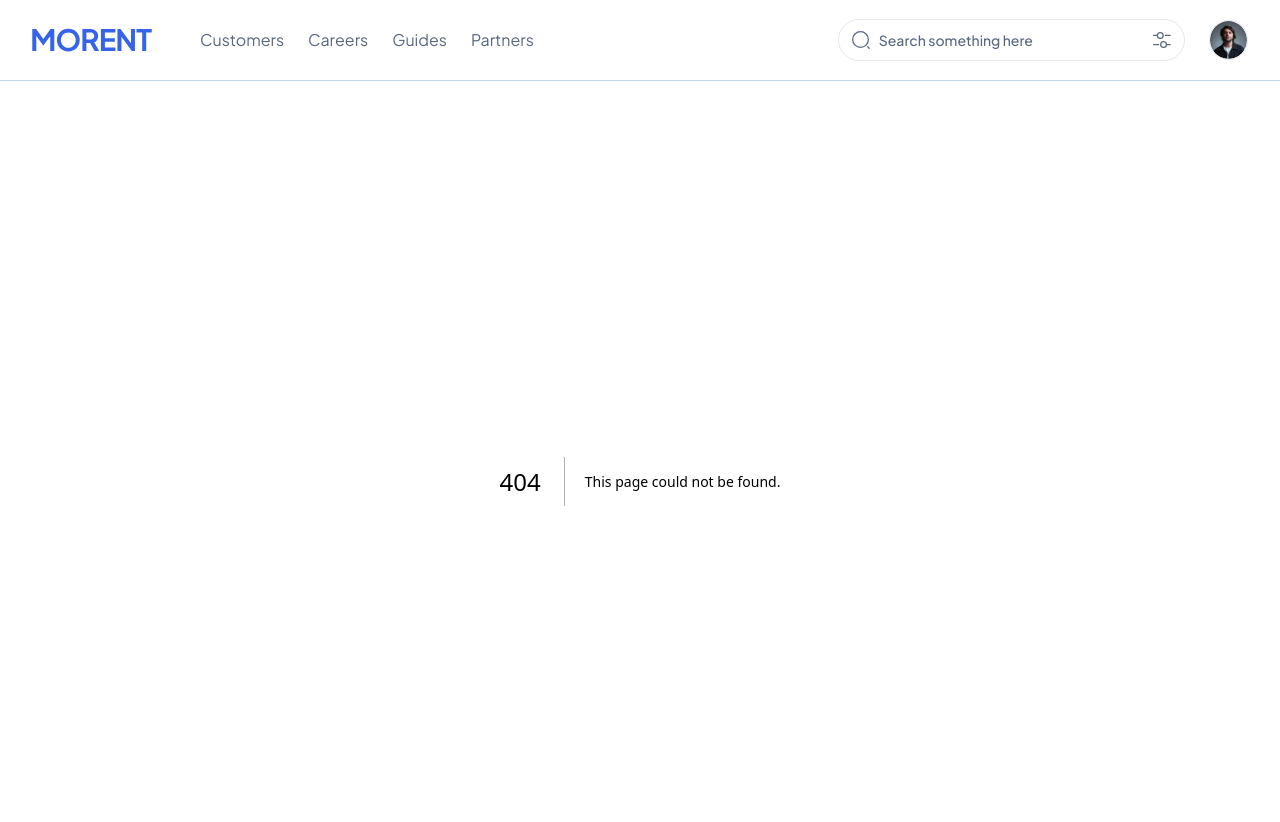
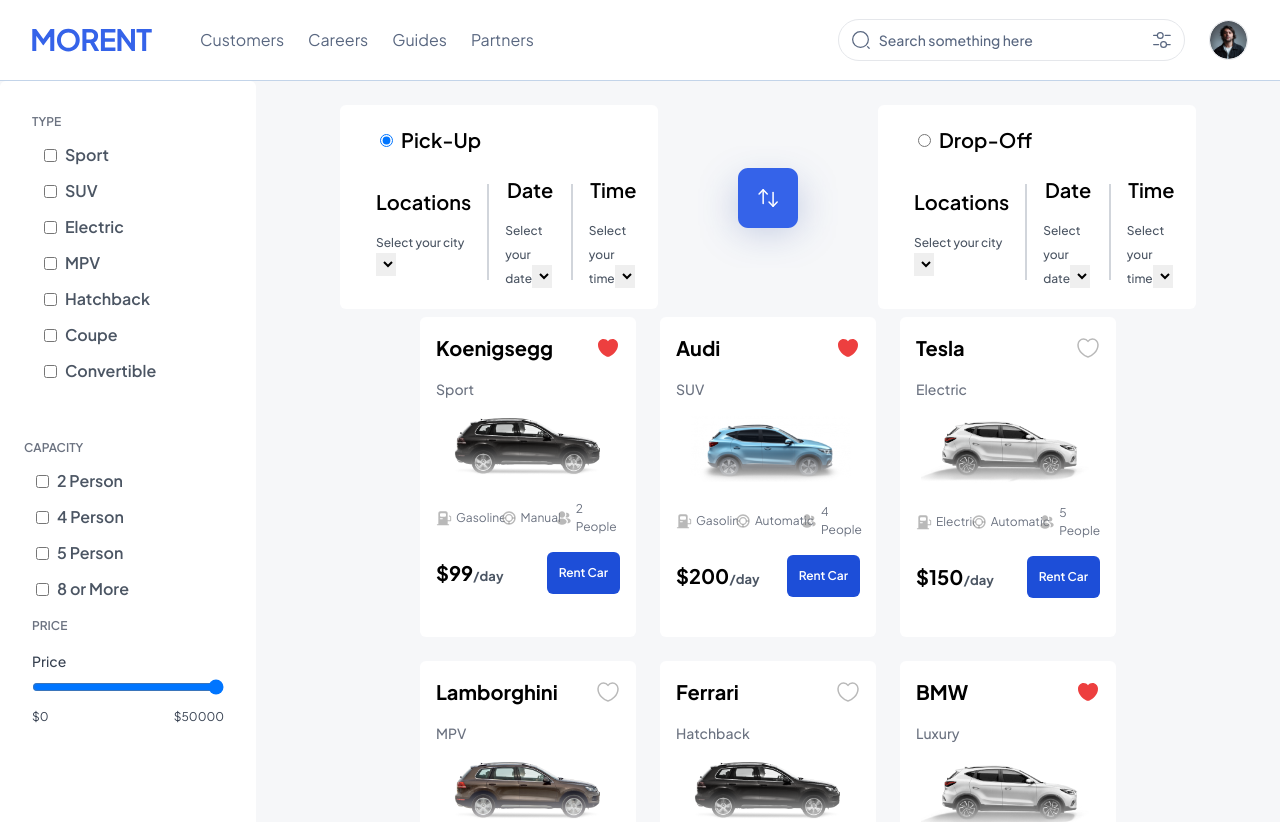
Before and after one commit to wassimrahali/CarMoent-From-Figma, a Next.js app: page /cars in a window 1280 px wide. Before the commit this address had no page. Shown: the top 822 px of the page. Built offline with nearby package versions, Linux system fonts and the light colour scheme.

Commit message:
page of search

```diff
--- /dev/null
+++ b/src/app/cars/page.tsx
@@ -0,0 +1,14 @@
+import React from 'react'
+import CarListSideBar from '../components/CarListSideBar'
+import { cars } from '../constants'
+
+const car = () => {
+  return (
+    <div>
+              <CarListSideBar cars={cars}/>
+
+    </div>
+  )
+}
+
+export default car
--- a/src/app/components/CarCard.tsx
+++ b/src/app/components/CarCard.tsx
@@ -31,7 +31,7 @@
             width={300}
             height={200}
             className="mb-4 object-cover"
-          />
+            />
         </div>
         <div className="flex-grow flex flex-col justify-between">
           <div className="flex items-center text-gray-500 justify-between text-[12px] mb-4">
@@ -45,12 +45,13 @@
                 alt="transmission icon"
                 width={16}
                 height={16}
-              />
+                />
               <p>{car.transmission}</p>
             </div>
             <div className="flex items-center space-x-1">
               <Image src={people} alt="seats icon" width={16} height={16} />
               <p>{car.seats} People</p>
+                {/* {car.type} */}
             </div>
           </div>
           <div className="flex items-center justify-between">
--- a/src/app/components/CarList.tsx
+++ b/src/app/components/CarList.tsx
@@ -1,8 +1,8 @@
 import React from "react";
 import CarCard from "./CarCard";
 import { CarProps } from "../types";
+import Button from "./Button";
 import { Plus_Jakarta_Sans } from "next/font/google";
-import Button from "./Button";
 
 const plus_Jakarta_Sans = Plus_Jakarta_Sans({ subsets: ["latin"] });
 const CarList: React.FC<{ cars: CarProps[] }> = ({ cars }) => {
@@ -15,6 +15,7 @@
         {cars.map((car) => (
           <CarCard key={car.id} car={car} />
         ))}
+
       </div>
       <div className="m-10">
       <Button />
--- /dev/null
+++ b/src/app/components/CarListSideBar.tsx
@@ -0,0 +1,34 @@
+"use client";
+import React, { useState } from "react";
+import { CarProps } from "../types";
+import SideBar from "./SideBar";
+import CarCard from "./CarCard";
+import { Plus_Jakarta_Sans } from "next/font/google";
+import FormFilter from "./FormFilter";
+import Button from "./Button";
+
+const plus_Jakarta_Sans = Plus_Jakarta_Sans({ subsets: ["latin"] });
+
+const CarListSideBar: React.FC<{ cars: CarProps[] }> = ({ cars }) => {
+  const [filteredCars, setFilteredCars] = useState(cars);
+
+  return (
+    <div
+      className={` ${plus_Jakarta_Sans.className} flex flex-col md:flex-row h-full`}
+    >
+      <SideBar cars={cars} onFilterChange={setFilteredCars} />
+      <div className="flex flex-wrap gap-6 px-20 py-5 justify-center items-start">
+        <div className="p-1 h-48">
+          <FormFilter />
+        </div>
+
+        {filteredCars.map((car) => (
+          <CarCard key={car.id} car={car} />
+        ))}
+
+      </div>
+    </div>
+  );
+};
+
+export default CarListSideBar;
--- a/src/app/components/Navbar.tsx
+++ b/src/app/components/Navbar.tsx
@@ -19,7 +19,7 @@
       <nav className="bg-white border-b border-stroke">
         <div className="flex items-center space-x-8 py-3 px-4 max-w-screen-xl mx-auto md:px-8">
           <div className="flex-none lg:flex-initial">
-            <Link href="#">
+            <Link href="/">
               <Image src={Logo} width={120} height={50} alt="Logo" />
             </Link>
           </div>
--- /dev/null
+++ b/src/app/components/SideBar.tsx
@@ -0,0 +1,125 @@
+import React, { useState } from "react";
+import { CarProps } from "../types";
+
+interface SideBarProps {
+  cars: CarProps[];
+  onFilterChange: (filteredCars: CarProps[]) => void;
+}
+
+const SideBar: React.FC<SideBarProps> = ({ cars, onFilterChange }) => {
+  const [priceRange, setPriceRange] = useState([0, 50000]);
+  const [selectedTypes, setSelectedTypes] = useState<Set<string>>(new Set());
+  const [selectedCapacities, setSelectedCapacities] = useState<Set<string>>(new Set());
+
+  const handlePriceChange = (event: React.ChangeEvent<HTMLInputElement>) => {
+    const newPriceRange = [0, Number(event.target.value)];
+    setPriceRange(newPriceRange);
+    filterCars(newPriceRange, selectedTypes, selectedCapacities);
+  };
+
+  const handleTypeChange = (type: string) => {
+    setSelectedTypes(prev => {
+      const updated = new Set(prev);
+      if (updated.has(type)) {
+        updated.delete(type);
+      } else {
+        updated.add(type);
+      }
+      filterCars(priceRange, updated, selectedCapacities);
+      return updated;
+    });
+  };
+
+  const handleCapacityChange = (capacity: string) => {
+    setSelectedCapacities(prev => {
+      const updated = new Set(prev);
+      if (updated.has(capacity)) {
+        updated.delete(capacity);
+      } else {
+        updated.add(capacity);
+      }
+      filterCars(priceRange, selectedTypes, updated);
+      return updated;
+    });
+  };
+
+  const filterCars = (priceRange: number[], types: Set<string>, capacities: Set<string>) => {
+    let filteredCars = cars;
+
+    if (types.size > 0) {
+      filteredCars = filteredCars.filter(car => types.has(car.type));
+    }
+
+    if (capacities.size > 0) {
+      filteredCars = filteredCars.filter(car => capacities.has(car.capacity));
+    }
+
+    filteredCars = filteredCars.filter(car => {
+      const price = Number(car.price);
+      return price >= priceRange[0] && price <= priceRange[1];
+    });
+
+    onFilterChange(filteredCars);
+  };
+
+  return (
+<div className="bg-white min-w-64 h-screen p-6 rounded-md sticky top-0">
+  <div className="mb-4 m-2">
+    <h3 className="text-[12px] uppercase text-gray-500 font-semibold">Type</h3>
+    <div className="flex flex-col space-y-3 m-3">
+      {Array.from(new Set(cars.map(car => car.type))).map(type => (
+        <label key={type} className="flex items-center font-semibold text-[16px] text-gray-600 space-x-2">
+          <input
+            type="checkbox"
+            className="mr-2"
+            checked={selectedTypes.has(type)}
+            onChange={() => handleTypeChange(type)}
+          />
+          {type}
+        </label>
+      ))}
+    </div>
+  </div>
+
+  <div className="mb-4 mt-14">
+    <h3 className="text-[12px] uppercase text-gray-500 font-semibold">Capacity</h3>
+    <div className="flex flex-col space-y-3 m-3">
+      {Array.from(new Set(cars.map(car => car.capacity))).map(capacity => (
+        <label key={capacity} className="flex items-center font-semibold text-[16px] text-gray-600 space-x-2">
+          <input
+            type="checkbox"
+            className="mr-2"
+            checked={selectedCapacities.has(capacity)}
+            onChange={() => handleCapacityChange(capacity)}
+          />
+          {capacity}
+        </label>
+      ))}
+    </div>
+  </div>
+
+  <div className="mb-4 m-2">
+    <h3 className="text-[12px] uppercase text-gray-500 font-semibold">Price</h3>
+    <div className="mt-4">
+      <label className="block text-sm font-medium text-gray-700">Price</label>
+      <input
+        type="range"
+        min="0"
+        max="400"
+        step="50"
+        value={priceRange[1]}
+        onChange={(e) => handlePriceChange(e)}
+        className="w-full mt-2"
+      />
+      <div className="flex justify-between text-xs text-gray-700 mt-2">
+        <span>${priceRange[0]}</span>
+        <span>${priceRange[1]}</span>
+      </div>
+    </div>
+  </div>
+</div>
+
+  );
+};
+
+export default SideBar;
--- a/src/app/constants/index.ts
+++ b/src/app/constants/index.ts
@@ -24,7 +24,6 @@
       make: "Koenigsegg",
       model: "Agera",
       year: 2020,
-        class: "Sport",
       city_mpg: 15,
       highway_mpg: 22,
       drive: "AWD",
@@ -33,36 +32,40 @@
       cylinders: 8,
       displacement: "5.0L",
       fuel_type: "Gasoline",
-        seats: 2,
       price: '99',
       image: getRandomCarImage(),
-        heart: getRandomHeartIcon()
+      heart: getRandomHeartIcon(),
+      class: "Sport",
+      type: "Sport",
+      seats: 2,
+      capacity: "2 Person"
     },
     {
-        id: 2,
-        make: "Porsche",
-        model: "911",
+      id: 6,
+      make: "Audi",
+      model: "R8",
       year: 2021,
-        class: "Luxury",
-        city_mpg: 20,
-        highway_mpg: 29,
-        drive: "RWD",
+      city_mpg: 14,
+      highway_mpg: 23,
+      drive: "AWD",
       transmission: "Automatic",
-        combination_mpg: 24,
-        cylinders: 6,
-        displacement: "3.0L",
+      combination_mpg: 18,
+      cylinders: 10,
+      displacement: "5.2L",
       fuel_type: "Gasoline",
+      price: '200',
+      image: getRandomCarImage(),
+      heart: getRandomHeartIcon(),
+      class: "SUV",
+      type: "SUV",
       seats: 4,
-        price: '120',
-        image: getRandomCarImage(),
-        heart: getRandomHeartIcon()
+      capacity: "4 Person"
     },
     {
       id: 3,
       make: "Tesla",
       model: "Model S",
       year: 2022,
-        class: "Electric",
       city_mpg: 120,
       highway_mpg: 112,
       drive: "AWD",
@@ -71,17 +74,19 @@
       cylinders: 0,
       displacement: "Electric",
       fuel_type: "Electric",
-        seats: 5,
       price: '150',
       image: getRandomCarImage(),
-        heart: getRandomHeartIcon()
+      heart: getRandomHeartIcon(),
+      class: "Electric",
+      type: "Electric",
+      seats: 5,
+      capacity: "5 Person"
     },
     {
       id: 4,
       make: "Lamborghini",
       model: "Huracan",
       year: 2021,
-        class: "Sport",
       city_mpg: 13,
       highway_mpg: 18,
       drive: "AWD",
@@ -90,17 +95,19 @@
       cylinders: 10,
       displacement: "5.2L",
       fuel_type: "Gasoline",
-        seats: 2,
       price: '250',
       image: getRandomCarImage(),
-        heart: getRandomHeartIcon()
+      heart: getRandomHeartIcon(),
+      class: "MPV",
+      type: "MPV",
+      seats: 2,
+      capacity: "2 Person"
     },
     {
       id: 5,
       make: "Ferrari",
       model: "488",
       year: 2020,
-        class: "Sport",
       city_mpg: 15,
       highway_mpg: 22,
       drive: "RWD",
@@ -109,36 +116,19 @@
       cylinders: 8,
       displacement: "3.9L",
       fuel_type: "Gasoline",
-        seats: 2,
       price: '220',
       image: getRandomCarImage(),
-        heart: getRandomHeartIcon()
-    },
-    {
-        id: 6,
-        make: "Audi",
-        model: "R8",
-        year: 2021,
-        class: "Sport",
-        city_mpg: 14,
-        highway_mpg: 23,
-        drive: "AWD",
-        transmission: "Automatic",
-        combination_mpg: 18,
-        cylinders: 10,
-        displacement: "5.2L",
-        fuel_type: "Gasoline",
-        seats: 2,
-        price: '200',
-        image: getRandomCarImage(),
-        heart: getRandomHeartIcon()
+      heart: getRandomHeartIcon(),
+      type: "Hatchback",
+      class: "Hatchback",
+      seats: 4,
+      capacity: "4 Person"
     },
     {
       id: 7,
       make: "BMW",
       model: "M4",
       year: 2021,
-        class: "Luxury",
       city_mpg: 16,
       highway_mpg: 23,
       drive: "RWD",
@@ -147,17 +137,40 @@
       cylinders: 6,
       displacement: "3.0L",
       fuel_type: "Gasoline",
-        seats: 4,
       price: '180',
       image: getRandomCarImage(),
-        heart: getRandomHeartIcon()
+      heart: getRandomHeartIcon(),
+      type: "Coupe",
+      class: "Luxury",
+      seats: 4,
+      capacity: "4 Person"
+    },
+    {
+      id: 9,
+      make: "McLaren",
+      model: "720S",
+      year: 2021,
+      city_mpg: 15,
+      highway_mpg: 22,
+      drive: "RWD",
+      transmission: "Automatic",
+      combination_mpg: 18,
+      cylinders: 8,
+      displacement: "4.0L",
+      fuel_type: "Gasoline",
+      price: '270',
+      image: getRandomCarImage(),
+      heart: getRandomHeartIcon(),
+      type: "Hatchback",
+      class: "Hatchback",
+      seats: 5,
+      capacity: "5 Person"
     },
     {
       id: 8,
       make: "Mercedes-Benz",
       model: "AMG GT",
       year: 2022,
-        class: "Luxury",
       city_mpg: 18,
       highway_mpg: 24,
       drive: "RWD",
@@ -166,38 +179,108 @@
       cylinders: 8,
       displacement: "4.0L",
       fuel_type: "Gasoline",
-        seats: 2,
       price: '210',
       image: getRandomCarImage(),
-        heart: getRandomHeartIcon()
+      heart: getRandomHeartIcon(),
+      type: "Coupe",
+      class: "Luxury",
+      seats: 8,
+      capacity: "8 or More"
     },
     {
-        id: 9,
-        make: "McLaren",
-        model: "720S",
-        year: 2021,
-        class: "Sport",
-        city_mpg: 15,
-        highway_mpg: 22,
+      id: 10,
+      make: "Porsche",
+      model: "911",
+      year: 2023,
+      city_mpg: 16,
+      highway_mpg: 25,
+      drive: "AWD",
+      transmission: "Automatic",
+      combination_mpg: 20,
+      cylinders: 6,
+      displacement: "3.8L",
+      fuel_type: "Gasoline",
+      price: '230',
+      image: getRandomCarImage(),
+      heart: getRandomHeartIcon(),
+      type: "Convertible",
+      class: "Convertible",
+      seats: 4,
+      capacity: "4 Person"
+    },
+    {
+      id: 11,
+      make: "Aston Martin",
+      model: "DB11",
+      year: 2022,
+      city_mpg: 14,
+      highway_mpg: 21,
       drive: "RWD",
       transmission: "Automatic",
-        combination_mpg: 18,
+      combination_mpg: 17,
       cylinders: 8,
       displacement: "4.0L",
       fuel_type: "Gasoline",
-        seats: 2,
       price: '270',
       image: getRandomCarImage(),
-        heart: getRandomHeartIcon()
+      heart: getRandomHeartIcon(),
+      type: "Coupe",
+      class: "Luxury",
+      seats: 4,
+      capacity: "4 Person"
     },
+    {
+      id: 12,
+      make: "Jaguar",
+      model: "F-Type",
+      year: 2021,
+      city_mpg: 16,
+      highway_mpg: 24,
+      drive: "AWD",
+      transmission: "Automatic",
+      combination_mpg: 20,
+      cylinders: 6,
+      displacement: "3.0L",
+      fuel_type: "Gasoline",
+      price: '250',
+      image: getRandomCarImage(),
+      heart: getRandomHeartIcon(),
+      type: "Coupe",
+      class: "Luxury",
+      seats: 2,
+      capacity: "2 Person"
+    },
+    {
+      id: 13,
+      make: "Porsche",
+      model: "Cayenne",
+      year: 2023,
+      city_mpg: 17,
+      highway_mpg: 23,
+      drive: "AWD",
+      transmission: "Automatic",
+      combination_mpg: 20,
+      cylinders: 8,
+      displacement: "4.8L",
+      fuel_type: "Gasoline",
+      price: '300',
+      image: getRandomCarImage(),
+      heart: getRandomHeartIcon(),
+      type: "SUV",
+      class: "Luxury",
+      seats: 5,
+      capacity: "5 Person"
+    },
+
 
   ];
 
+
 export const navigation = [
-    { title: "Customers", path: "#" },
-    { title: "Careers", path: "#" },
-    { title: "Guides", path: "#" },
-    { title: "Partners", path: "#" },
+    { title: "Customers", path: "/cars" },
+    { title: "Careers", path: "/cars" },
+    { title: "Guides", path: "/cars" },
+    { title: "Partners", path: "/cars" },
   ];
 
 export const footerNavs = [
--- a/src/app/page.tsx
+++ b/src/app/page.tsx
@@ -5,6 +5,8 @@
 import {cars} from './constants/index'
 import PopularCar from "./components/PopularCar";
 import FormFilter from "./components/FormFilter";
+import SideBar from "./components/SideBar";
+import CarListSideBar from "./components/CarListSideBar";
 
 
 const Home = () => {
@@ -12,10 +14,11 @@
 
   return (
     <main>
-      <CardHeroSection />
+     <CardHeroSection />
       <FormFilter />
       <PopularCar cars={cars} />
       <CarList cars={cars} />
+
     </main>
   );
 };
--- a/src/app/types/index.ts
+++ b/src/app/types/index.ts
@@ -1,21 +1,23 @@
 import { StaticImport } from "next/dist/shared/lib/get-img-props";
 
 export interface CarProps {
-  id:number,
-  seats:number;
-  price: string;
-  image: string | StaticImport;
-  city_mpg: number,
-  year:number,
-  model: string,
+  id: number;
+  make: string;
+  model: string;
+  year: number;
+  class: string;
+  city_mpg: number;
   highway_mpg: number;
   drive: string;
   transmission: string;
-  make: string;
-  class: string;
   combination_mpg: number;
   cylinders: number;
   displacement: string;
   fuel_type: string;
-  heart:string
+  seats: number;
+  price: number | string ,
+  image: string;
+  heart: string;
+  type: string;
+  capacity: string;
 }
```
Lines whose indentation alone changed are shown as unchanged.
